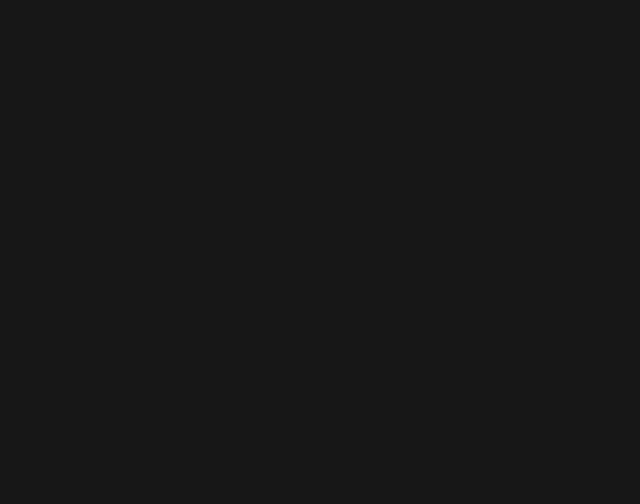
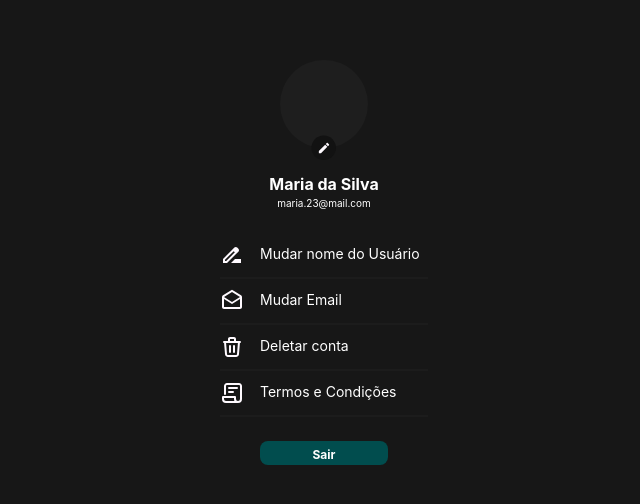
Before and after one commit to Pendulun/PlutoSystem, a React (Create React App) app in the folder frontend/: page /perfil in a window 1280 px wide. Before the commit this address had no page. Shown: the top 504 px of the page, without its empty margins (316-956 px from the left). Built offline with nearby package versions, Linux system fonts and the light colour scheme.

Commit message:
Front tela perfil (#40)
* Implementação tela de perfil

```diff
--- a/frontend/src/App.js
+++ b/frontend/src/App.js
@@ -3,6 +3,7 @@
 import Home from './Pages/Home/Home';
 import Login from './Pages/Login/Login';
 import Cadastro from './Pages/Cadastro/Cadastro';
+import Perfil from './Pages/Perfil/Perfil';
 
 import { BrowserRouter, Route, Routes } from 'react-router-dom'
 
@@ -13,6 +14,7 @@
             <Route path='/' element={<Login/>} />
             <Route path='/home' element={<Home/>} />
             <Route path='/cadastro' element={<Cadastro/>} />
+            <Route path='/perfil' element={<Perfil/>} />
           </Routes>
       </BrowserRouter>
   )
--- /dev/null
+++ b/frontend/src/Pages/Perfil/Perfil.js
@@ -0,0 +1,53 @@
+import { IconEditar } from './components/icon_editar.js';
+import { IconMudarNomeUsuario, IconMudarEmail, IconDeletarConta, IconTermosECondicoes } from './components/opcoes_estaticas.js';
+
+export const Login = () => {
+
+  const handleClickLogin = () => {
+    //Navegar para a tela de Login
+    const cadastroUrl = '/';
+    window.location.href = cadastroUrl;
+  }
+
+  return (
+    <div class="flex flex-col items-center h-screen">
+      <IconEditar/>
+      <div class="text-white font-Inter font-bold text-bs mt-[12px]">Maria da Silva</div>
+      <div class="text-white font-Inter font-normal text-xs mb-[32px]">maria.23@mail.com</div>
+      <div class="flex flex-col justify-start">
+        <div class="flex justify-start mb-[10px]">
+          <IconMudarNomeUsuario/>
+          <div class="ml-4">
+            <p class="text-white font-Inter font-normal text-sm14">Mudar nome do Usuário</p>
+          </div>
+        </div>
+        <div class="border border-gray5 h-0 w-52 mb-[10px]"></div>
+        <div class="flex justify-start mb-[10px]">
+          <IconMudarEmail/>
+          <div class="ml-4">
+            <p class="text-white font-Inter font-normal text-sm14">Mudar Email</p>
+          </div>
+        </div>
+        <div class="border border-gray5 h-0 w-52 mb-[10px]"></div>
+        <div class="flex justify-start mb-[10px]">
+          <IconDeletarConta/>
+          <div class="ml-4">
+            <p class="text-white font-Inter font-normal text-sm14">Deletar conta</p>
+          </div>
+        </div>
+        <div class="border border-gray5 h-0 w-52 mb-[10px]"></div>
+        <div class="flex justify-start mb-[10px]">
+          <IconTermosECondicoes/>
+          <div class="ml-4">
+            <p class="text-white font-Inter font-normal text-sm14">Termos e Condições</p>
+          </div>
+        </div>
+        <div class="border border-gray5 h-0 w-52 mb-[24px]"></div>
+      </div>
+      <button class="mb-4 w-32 h-6 bg-darkTeal rounded-lg" onClick={handleClickLogin}><span class="text-white text-sm font-bold">Sair</span></button>
+    </div>
+  )
+
+}
+
+export default Login;
--- /dev/null
+++ b/frontend/src/Pages/Perfil/components/icon_editar.js
@@ -0,0 +1,7 @@
+export const IconEditar = () => (
+    <svg width="100" height="100" viewBox="0 0 154 175" fill="none" xmlns="http://www.w3.org/2000/svg">
+    <circle cx="77" cy="77" r="77" fill="#1E1E1E"/>
+    <path d="M98 153.5C98 165.374 88.3741 175 76.5 175C64.6259 175 55 165.374 55 153.5C55 141.626 64.6259 132 76.5 132C88.3741 132 98 141.626 98 153.5Z" fill="#121212"/>
+    <path d="M85.71 149.04C86.1 148.65 86.1 148 85.71 147.63L83.37 145.29C83 144.9 82.35 144.9 81.96 145.29L80.12 147.12L83.87 150.87M68 159.25V163H71.75L82.81 151.93L79.06 148.18L68 159.25Z" fill="#FFFAFF"/>
+    </svg>
+)
--- /dev/null
+++ b/frontend/src/Pages/Perfil/components/opcoes_estaticas.js
@@ -0,0 +1,23 @@
+export const IconMudarNomeUsuario = () => (
+    <svg width="24" height="24" viewBox="0 0 24 24" fill="none" xmlns="http://www.w3.org/2000/svg">
+    <path d="M18.41 5.8L17.2 4.59C16.42 3.81 15.15 3.81 14.37 4.59L11.69 7.27L3 15.96V20H7.04L15.78 11.26L18.41 8.63C19.2 7.85 19.2 6.58 18.41 5.8ZM6.21 18H5V16.79L13.66 8.13L14.87 9.34L6.21 18ZM11 20L15 16H21V20H11Z" fill="#FFFAFF"/>
+    </svg>
+)
+
+export const IconMudarEmail = () => (
+    <svg width="24" height="24" viewBox="0 0 24 24" fill="none" xmlns="http://www.w3.org/2000/svg">
+    <path d="M21.03 6.29001L12 0.640015L2.97 6.29001C2.39 6.64001 2 7.27001 2 8.00001V18C2 19.1 2.9 20 4 20H20C21.1 20 22 19.1 22 18V8.00001C22 7.27001 21.61 6.64001 21.03 6.29001ZM20 18H4V10L12 15L20 10V18ZM12 13L4 8.00001L12 3.00001L20 8.00001L12 13Z" fill="#FFFAFF"/>
+    </svg>
+)
+
+export const IconDeletarConta = () => (
+    <svg width="24" height="24" viewBox="0 0 24 24" fill="none" xmlns="http://www.w3.org/2000/svg">
+    <path d="M4 7H20M10 11V17M14 11V17M5 7L6 19C6 19.5304 6.21071 20.0391 6.58579 20.4142C6.96086 20.7893 7.46957 21 8 21H16C16.5304 21 17.0391 20.7893 17.4142 20.4142C17.7893 20.0391 18 19.5304 18 19L19 7M9 7V4C9 3.73478 9.10536 3.48043 9.29289 3.29289C9.48043 3.10536 9.73478 3 10 3H14C14.2652 3 14.5196 3.10536 14.7071 3.29289C14.8946 3.48043 15 3.73478 15 4V7" stroke="#FFFAFF" stroke-width="2" stroke-linecap="round" stroke-linejoin="round"/>
+    </svg>
+)
+
+export const IconTermosECondicoes = () => (
+    <svg width="24" height="24" viewBox="0 0 24 24" fill="none" xmlns="http://www.w3.org/2000/svg">
+    <path d="M5 13V5C5 4.46957 5.21071 3.96086 5.58579 3.58579C5.96086 3.21071 6.46957 3 7 3H19C19.5304 3 20.0391 3.21071 20.4142 3.58579C20.7893 3.96086 21 4.46957 21 5V18C21 19 20.4 21 18 21M18 21H6C5 21 3 20.4 3 18V16H15V18C15 20.4 17 21 18 21ZM9 7H17M9 11H13" stroke="#FFFAFF" stroke-width="2" stroke-linecap="round" stroke-linejoin="round"/>
+    </svg>
+)
```
Also changed, not shown: frontend/src/Pages/Perfil/index.js (added), frontend/tailwind.config.js (line endings or trailing spaces).
